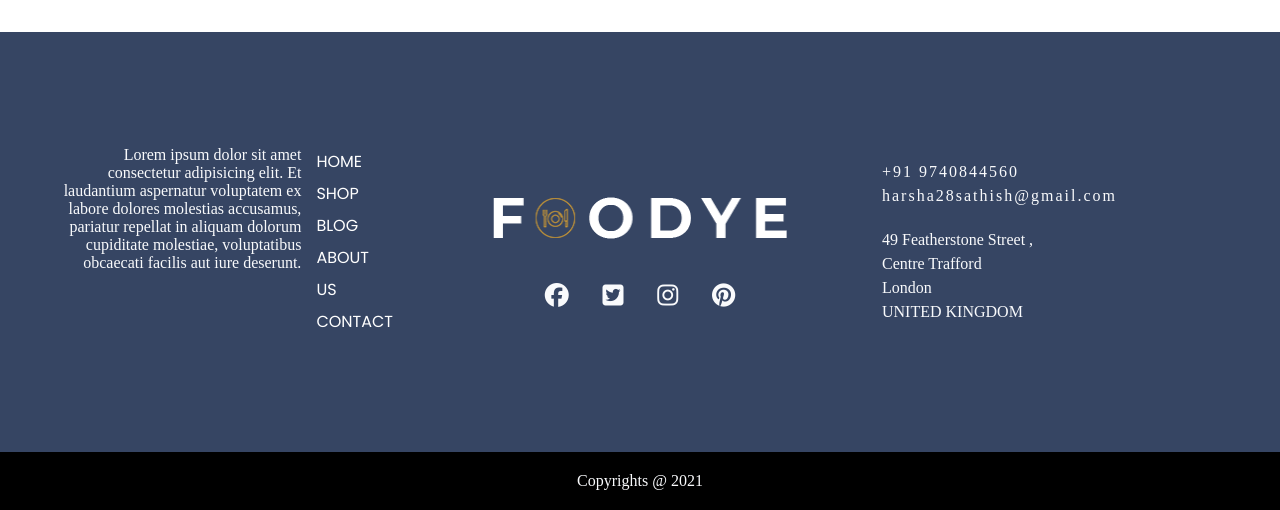
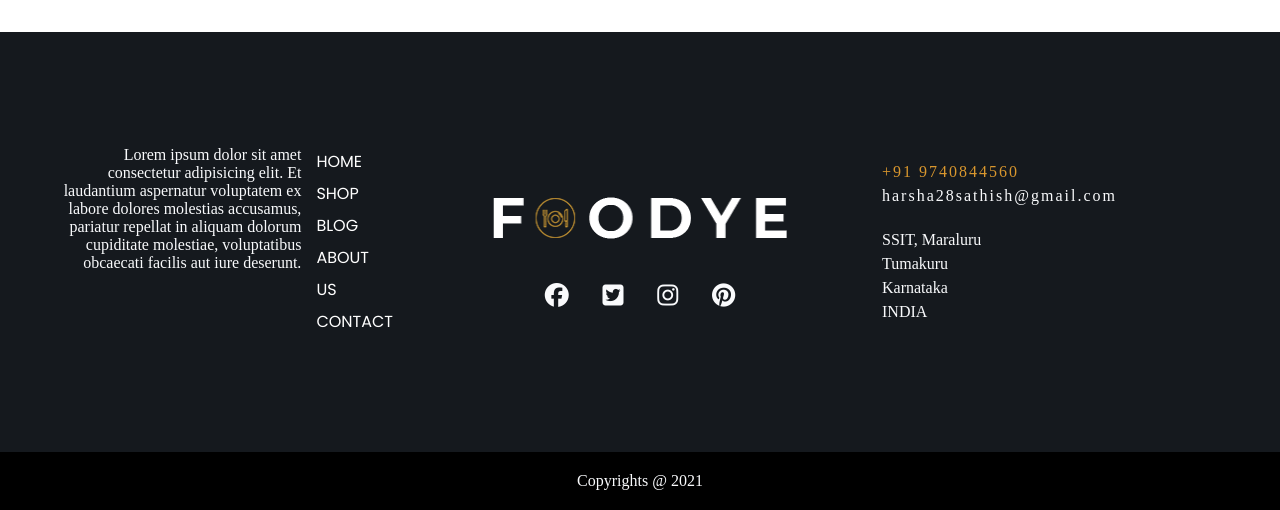
Before and after one commit to harsha28KS/food_website, a plain HTML site: page index.html in a window 1280 px wide. Shown: the part 1166-1676 px from the top of the page. Drawn offline with Linux system fonts and the light colour scheme.

Commit message:
changes made

```diff
--- a/index.html
+++ b/index.html
@@ -47,7 +47,7 @@
           </div>
           <div class="user__details">
             <i class="fas fa-search"></i>
-            <i class="fas fa-user-alt"></i>
+            <i class="fas fa-user-alt mobile__only"></i>
             <button class="button button__primary hide__mobile">
               <i class="fas fa-sign-in-alt"></i> &nbsp; Login
             </button>
@@ -166,14 +166,14 @@
         </div>
         <div class="footer__contact__address">
           <div class="footer__contact">
-            <p>+91 9740844560</p>
+            <p style="color: var(--gold)">+91 9740844560</p>
             <p>harsha28sathish@gmail.com</p>
           </div>
           <div class="footer__address">
-            <p>49 Featherstone Street ,</p>
-            <p>Centre Trafford</p>
-            <p>London</p>
-            <p>UNITED KINGDOM</p>
+            <p>SSIT, Maraluru</p>
+            <p>Tumakuru</p>
+            <p>Karnataka</p>
+            <p>INDIA</p>
           </div>
         </div>
         <div class="footer__content">
--- a/newstyle.css
+++ b/newstyle.css
@@ -7,6 +7,7 @@
 
 :root {
   --gold: #d9972e;
+  --darkblue: #15191e;
 }
 
 /* list  */
@@ -88,7 +89,7 @@ button {
   flex-direction: column;
   !justify-content: space-between;
   align-items: center;
-  background-color: #364563;
+  background-color: var(--darkblue);
   z-index: 1;
   !padding: 50px;
 }
@@ -300,7 +301,7 @@ footer {
 }
 
 .footer {
-  background-color: #364563;
+  background-color: var(--darkblue);
   display: flex;
   flex-direction: column;
   align-items: center;
```
